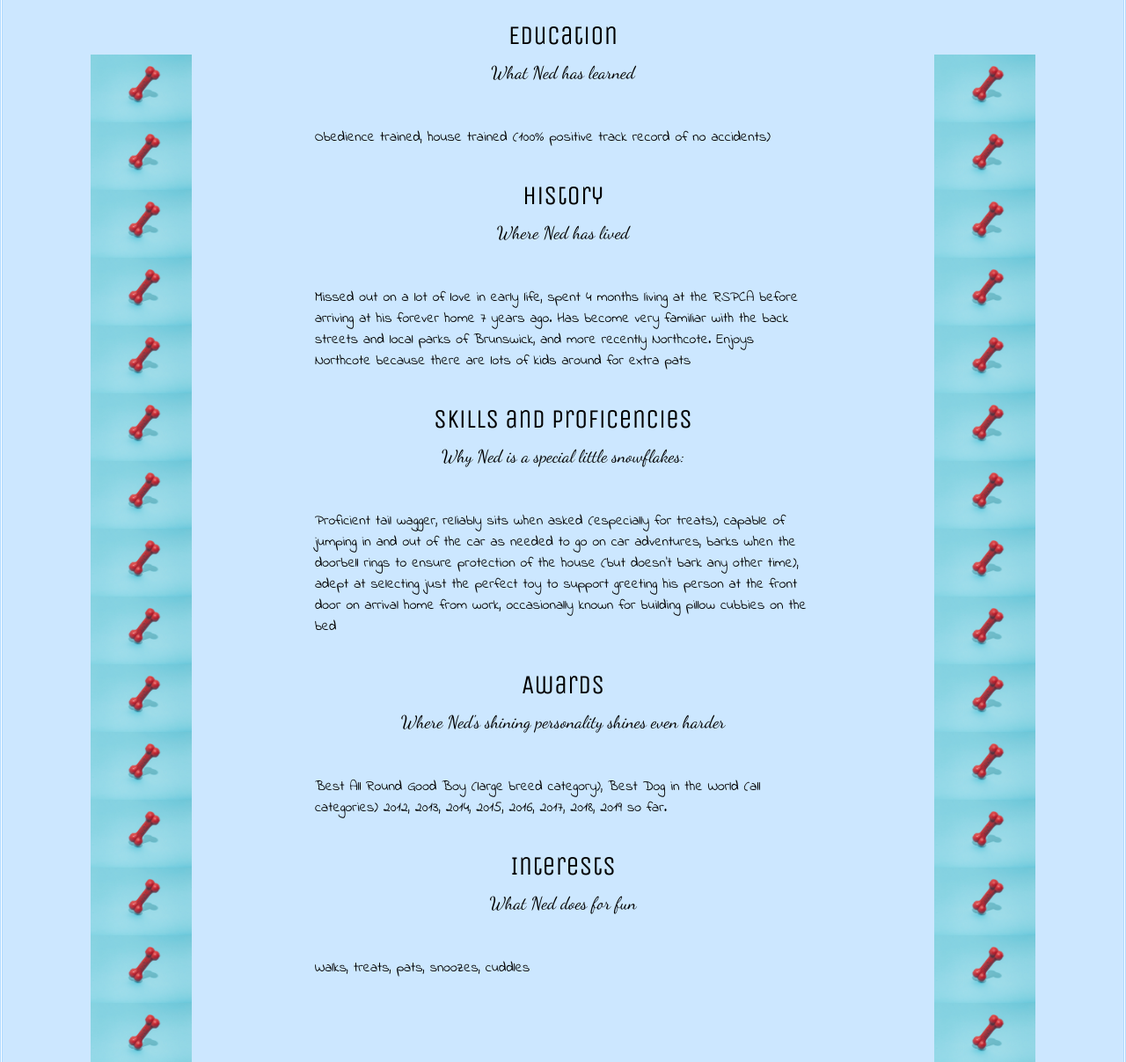
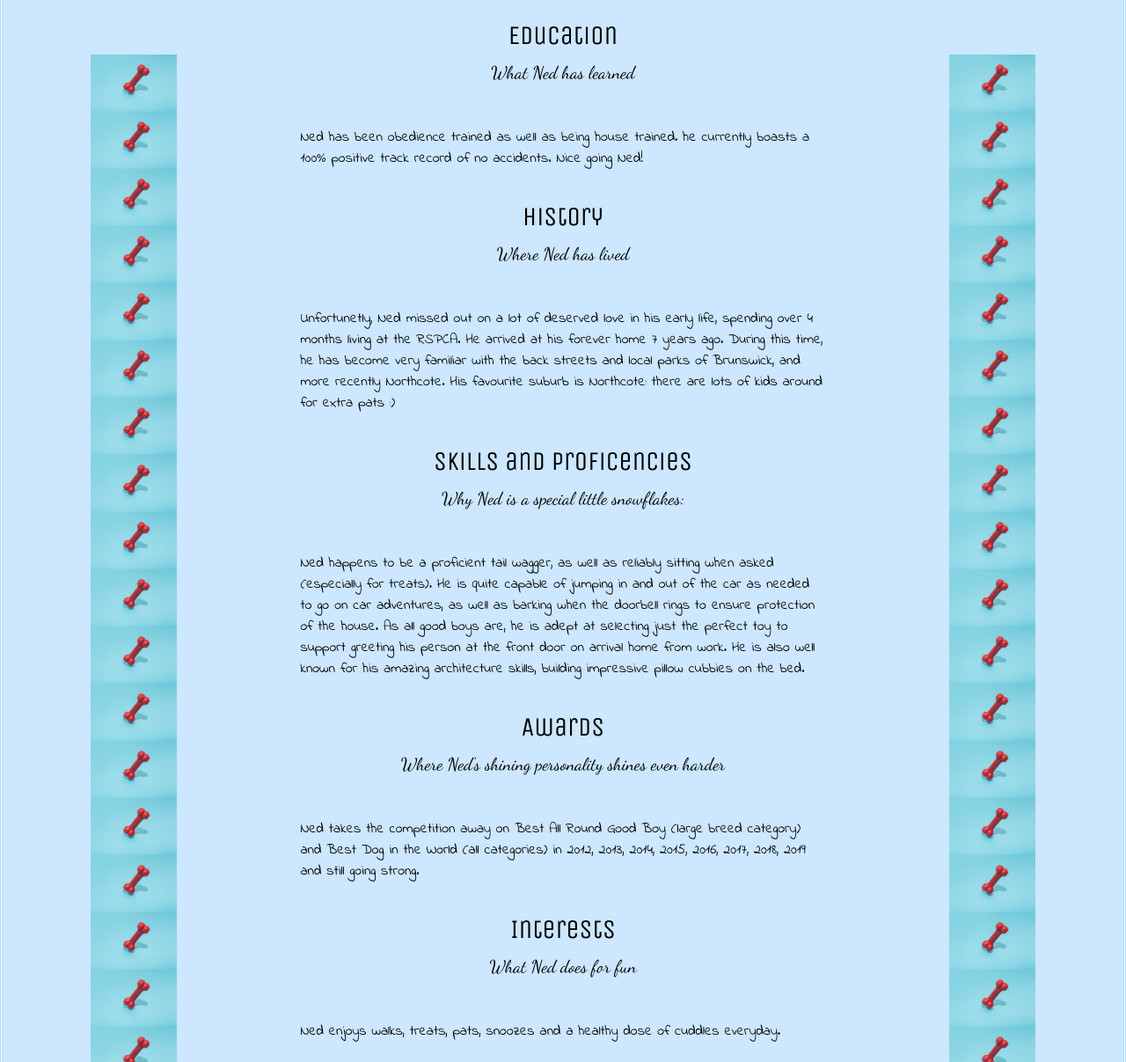
Before and after one commit to Annie-Coding/PetMatesProfiles, a plain HTML site: page Pet_2.html in a window 1280 px wide. Shown: the part 1060-2267 px from the top of the page at 88% size. Drawn offline with nearby package versions, Linux system fonts and the light colour scheme; a web font is replaced by a local one.

Commit message:
updating infomation

```diff
--- a/Pet_2.html
+++ b/Pet_2.html
@@ -89,30 +89,30 @@
             <section id="Education">
               <div class="sub_headings">Education</div>
               <div class="sub_text">What Ned has learned</div>
-              <p> Obedience trained, house trained (100% positive track record of no accidents)
+              <p> Ned has been obedience trained as well as being house trained. he currently boasts a 100% positive track record of no accidents. Nice going Ned!
               </p>
               <div class="sub_headings"> History</div>
               <div class="sub_text">Where Ned has lived</div>
-              <p> Missed out on a lot of love in early life, spent 4 months living at the RSPCA before arriving at his forever home 7 years ago. Has become very familiar with the back streets and local
-                parks of Brunswick, and more recently Northcote. Enjoys Northcote because there are lots of kids around for extra pats
+              <p> Unfortunetly, Ned missed out on a lot of deserved love in his early life, spending over 4 months living at the RSPCA. He arrived at his forever home 7 years ago. During this time, he has become very familiar with the back streets and local
+                parks of Brunswick, and more recently Northcote. His favourite suburb is Northcote: there are lots of kids around for extra pats :)
               </p>
             </section>
             <section id="Skills">
               <div class="sub_headings">Skills and proficencies</div>
               <div class="sub_text">Why Ned is a special little snowflakes:</div>
-              <p> Proficient tail wagger, reliably sits when asked (especially for treats), capable of jumping in and out of the car as needed to go on car adventures, barks when the doorbell rings to
-                ensure protection of the house (but doesn’t bark any other time), adept at selecting just the perfect toy to support greeting his person at the front door on arrival home from work,
-                occasionally known for building pillow cubbies on the bed
+              <p> Ned happens to be a proficient tail wagger, as well as reliably sitting when asked (especially for treats). He is quite capable of jumping in and out of the car as needed to go on car adventures, as well as barking when the doorbell rings to
+                ensure protection of the house. As all good boys are, he is adept at selecting just the perfect toy to support greeting his person at the front door on arrival home from work.
+                He is also well known for his amazing architecture skills, building impressive pillow cubbies on the bed.
               </P>
             </section>
             <section id="Awards">
               <div class="sub_headings">Awards</div>
               <div class="sub_text">Where Ned's shining personality shines even harder</div>
-              <p> Best All Round Good Boy (large breed category), Best Dog in the World (all categories) 2012, 2013, 2014, 2015, 2016, 2017, 2018, 2019 so far.
+              <p> Ned takes the competition away on Best All Round Good Boy (large breed category) and Best Dog in the World (all categories) in 2012, 2013, 2014, 2015, 2016, 2017, 2018, 2019 and still going strong.
               </p>
               <div class="sub_headings">Interests</div>
               <div class="sub_text">What Ned does for fun</div>
-              <p> Walks, treats, pats, snoozes, cuddles
+              <p> Ned enjoys walks, treats, pats, snoozes and a healthy dose of cuddles everyday.
               </p>
             </section>
           </div>
```
